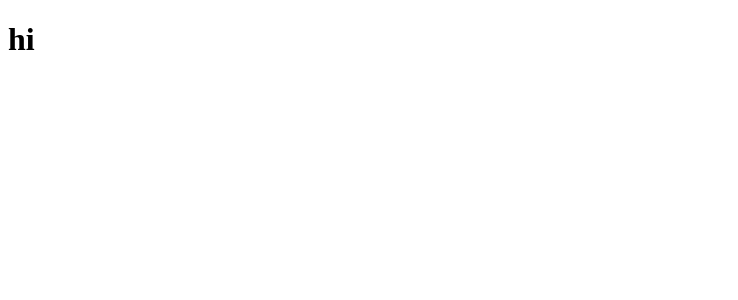
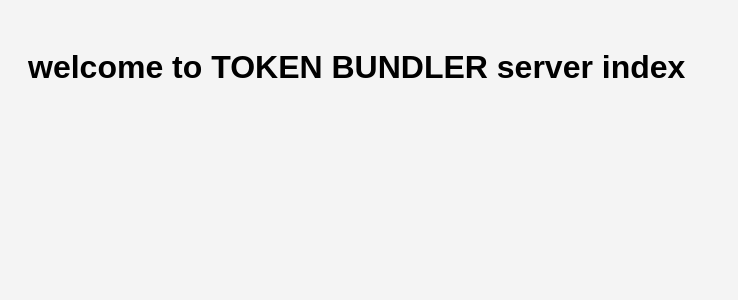
Before and after one commit to vincentsmid/tokenbundler, a FastAPI app: page / in a window 1280 px wide. Before the commit the part shown is almost empty. Shown: the top 300 px of the page, without its empty margins (0-738 px from the left). Run offline with FastAPI, Linux system fonts and the light colour scheme; parts of the project's set-up code (start-up, migrations or seed data) failed here and were passed over.

Commit message:
💄 Index update

```diff
--- a/main_app/main.py
+++ b/main_app/main.py
@@ -35,7 +35,7 @@ async def root(request: Request):
     - TemplateResponse: The response containing the rendered "index.html" template.
     """
     return templates.TemplateResponse(
-        "index.html.jinja", {"request": request, "app_name": "FastAPI Template app"}
+        "index.html.jinja", {"request": request, "app_name": "TOKEN BUNDLER"}
     )
 
 
--- a/templates/index.html.jinja
+++ b/templates/index.html.jinja
@@ -9,10 +9,11 @@
   <link rel="preconnect" href="https://fonts.googleapis.com">
   <link rel="preconnect" href="https://fonts.gstatic.com" crossorigin>
   <link href="https://fonts.googleapis.com/css2?family=Outfit:wght@100..900&display=swap" rel="stylesheet">
+  <link rel="stylesheet" href="static/styles.css">
 </head>
 
 <body>
-  <h1>hi</h1>
+  <h1>welcome to {{ app_name }} server index</h1>
 </body>
 
 </html>
```
